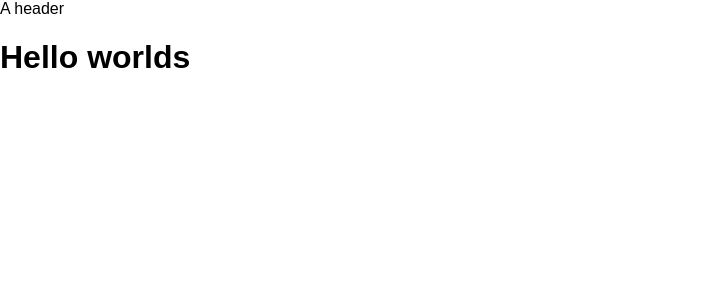
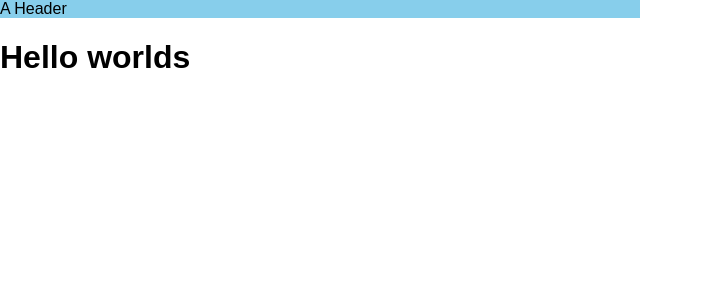
Before and after one commit to oliverjam/bookmarkd, a React (Create React App) app: page / in a window 1280 px wide. Shown: the top 300 px of the page, without its empty margins (0-703 px from the left). Built offline with nearby package versions, Linux system fonts and the light colour scheme.

Commit message:
Add styled components

```diff
--- a/package.json
+++ b/package.json
@@ -14,6 +14,7 @@
     "redux": "^3.6.0",
     "redux-offline": "^2.0.0",
     "redux-promise": "^0.5.3",
+    "styled-components": "^1.4.6",
     "uuid": "^3.0.1"
   },
   "scripts": {
--- a/src/components/Header.js
+++ b/src/components/Header.js
@@ -1,7 +1,15 @@
 import React from 'react';
+import styled from 'styled-components';
 
-const Header = () => (
-  <header>A header</header>
-);
+const Nav = styled.header`
+  background: ${props => (props.green ? 'green' : 'skyblue')};
+  width: 100%;
+
+`;
+const BottomNav = styled(Nav)`
+  width: 50%;
+`;
+
+const Header = () => <BottomNav> A Header</BottomNav>;
 
 export default Header;
```
Also changed, not shown: 1 other file (tests, documents, lock files or other folders).
